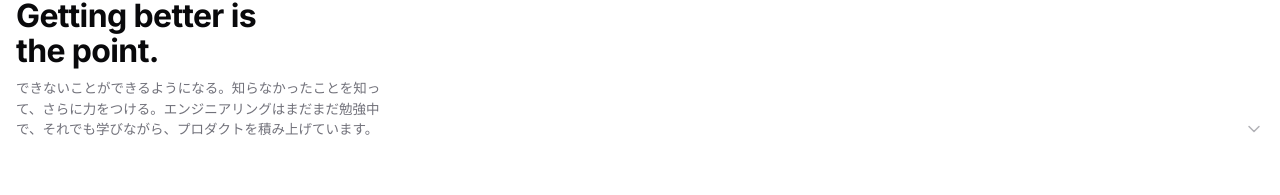
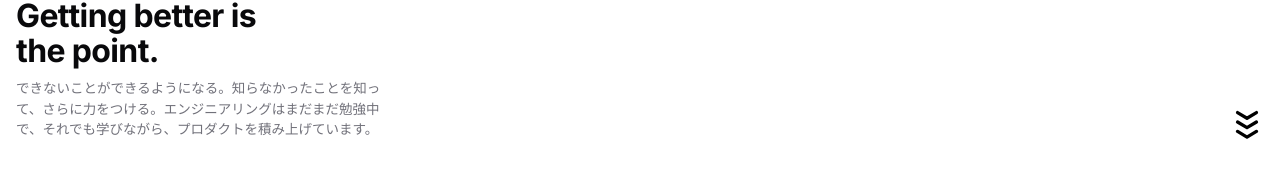
Before and after one commit to ukir-rrrr/my-blog-site, a Next.js app: page /about in a window 1280 px wide. Shown: the part 550-745 px from the top of the page. Built offline with nearby package versions, Linux system fonts and the light colour scheme.

Commit message:
Replace About scroll hint with triple black chevron SVG
Stack three rounded-stroke chevrons; keep existing bounce animation on the group.

Co-authored-by: ukir-rrrr <ukir-rrrr@users.noreply.github.com>

```diff
--- a/src/app/about/page.tsx
+++ b/src/app/about/page.tsx
@@ -1,6 +1,34 @@
 import Image from 'next/image'
-import { ChevronDown } from 'lucide-react'
 import Layout from '@/components/layout'
+
+function AboutTripleChevron() {
+  const chevrons = [
+    { y: 10 },
+    { y: 30 },
+    { y: 50 },
+  ]
+
+  return (
+    <svg
+      className="about-quiet-bounce-arrow h-[2.125rem] w-[2.125rem] text-black dark:text-black"
+      viewBox="0 0 56 72"
+      fill="none"
+      xmlns="http://www.w3.org/2000/svg"
+      aria-hidden
+    >
+      {chevrons.map(({ y }) => (
+        <path
+          key={y}
+          d={`M8 ${y + 6} L28 ${y + 18} L48 ${y + 6}`}
+          stroke="currentColor"
+          strokeWidth="7"
+          strokeLinecap="round"
+          strokeLinejoin="round"
+        />
+      ))}
+    </svg>
+  )
+}
 
 export default function AboutPage() {
   return (
@@ -37,10 +65,10 @@ export default function AboutPage() {
         </div>
 
         <div
-          className="about-quiet-scroll-hint pointer-events-none absolute bottom-8 right-0 text-muted-foreground/55 md:bottom-10"
+          className="about-quiet-scroll-hint pointer-events-none absolute bottom-8 right-0 md:bottom-10"
           aria-hidden
         >
-          <ChevronDown className="about-quiet-bounce-arrow h-5 w-5 stroke-[1.75]" />
+          <AboutTripleChevron />
         </div>
       </div>
 
```
